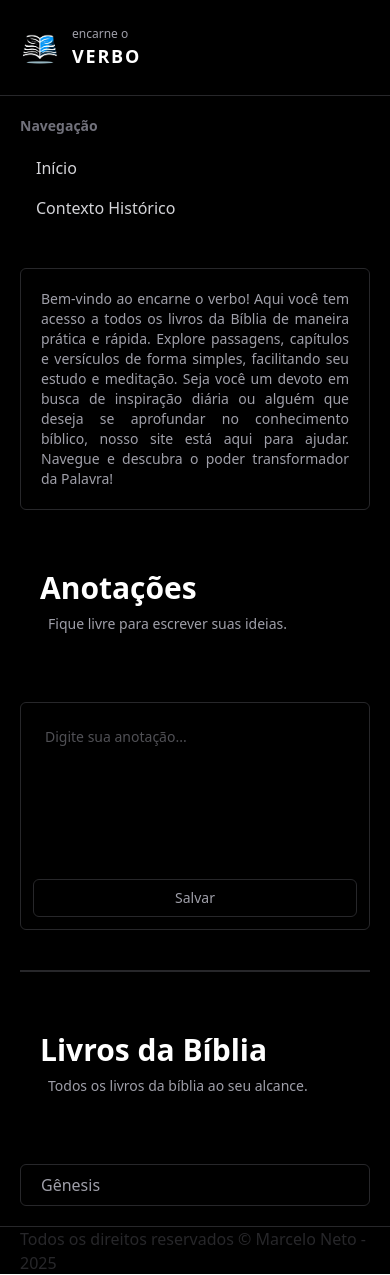
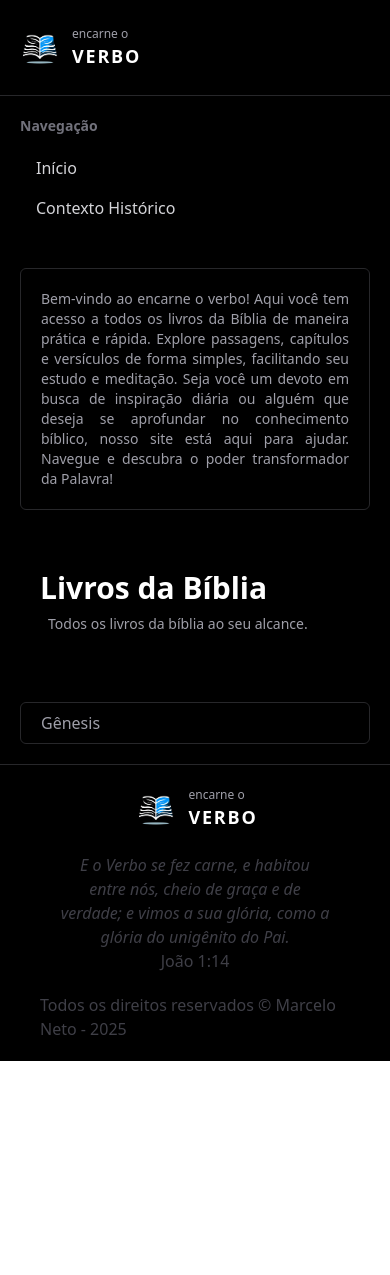
Before and after one commit to marcelonetodev/encarneoverbo, a SvelteKit app: page / in a window 390 px wide. After the commit the page ends 1061 px from the top, so only its background shows below. Built offline with nearby package versions, Linux system fonts and the light colour scheme.

Commit message:
Inserção do rodapé

```diff
--- a/src/components/shared/Markdown.svelte
+++ b/src/components/shared/Markdown.svelte
@@ -118,7 +118,7 @@
   import Botao from "./Botao.svelte";
 
   let mensagemA: string[] = []; // Variável para armazenar as mensagens
-  export let arrayLocal: number = 10; // Limite de anotações
+  export let maxAnotacoes: number = 20; // Limite de anotações
   let markdown: string = ""; // Variável para armazenar a anotação sendo digitada
 
   import { onMount } from "svelte";
@@ -131,7 +131,7 @@
   // Atualiza a lista de mensagens ao montar o componente
   onMount(() => {
     let index = 0;
-    for (let i = 0; i < arrayLocal; i++) {
+    for (let i = 0; i < maxAnotacoes; i++) {
       let aux = i.toString();
       if (verificar(aux)) {
         mensagemA[index] = localStorage.getItem(aux) || ""; // Armazena no array
@@ -143,7 +143,7 @@
   // Função para salvar a anotação
   function setar() {
     let novaMensagem = markdown; // Captura a nova anotação
-    for (let i = 0; i < arrayLocal; i++) {
+    for (let i = 0; i < maxAnotacoes; i++) {
       let aux = i.toString();
       if (!verificar(aux)) {
         localStorage.setItem(aux, novaMensagem); // Salva no localStorage
@@ -168,8 +168,8 @@
     <div
       class="flex flex-col border border-zinc-800 justify-around p-5 rounded-md gap-5 text-sm sm:text-base text-justify text-zinc-400"
     >
-      <p class="font-semibold text-2xl sm:text-3xl">
-        {index + 1}º anotação:
+      <p class="font-semibold text-xl sm:text-3xl">
+        Anotação {index + 1}:
       </p>
       <p>{@html marked(msg)}</p>
       <Botao texto="Apagar" funcaoApagar={() => apagar(index)} />
@@ -186,5 +186,5 @@
     bind:value={markdown}
     placeholder="Digite sua anotação..."
   ></textarea>
-  <Botao funcaoSalvar={() => setar()} texto="Salvar" />
+  <Botao funcao={() => setar()} texto="Salvar" />
 </div>
--- a/src/components/templates/AreaLateral.svelte
+++ b/src/components/templates/AreaLateral.svelte
@@ -7,8 +7,9 @@
   class="flex flex-col self-start gap-10 min-w-72 border border-zinc-800 p-5 rounded-md"
 >
   <Menu titulo="Navegação">
-    <MenuItem texto="Início" href="/" />
+    <MenuItem texto="Bíblia" href="/" />
     <MenuItem texto="Contexto Histórico" href="/livros" />
+    <MenuItem texto="Anotações" href="/anotacoes" />
   </Menu>
   <Menu titulo="Pentateuco">
     <MenuItem texto="Gênesis" href="/livros/GEN" />
--- a/src/components/templates/Rodape.svelte
+++ b/src/components/templates/Rodape.svelte
@@ -1,7 +1,21 @@
-<footer
-  class=" flex justify-end h-12 px-5 items-center border-t border-zinc-800"
->
-  <h3 class="text-zinc-800">
-    Todos os direitos reservados &copy Marcelo Neto - {new Date().getFullYear()}
-  </h3>
+<script>
+  import Logo from "../shared/Logo.svelte";
+  import Texto from "../shared/Texto.svelte";
+</script>
+
+<footer class=" flex justify-end px-5 items-center border-t border-zinc-800">
+  <div class="flex flex-col items-center justify-between flex-1 p-5">
+    <Logo />
+    <p class="p-5 text-zinc-700 text-center">
+      <i>
+        E o Verbo se fez carne, e habitou entre nós, cheio de graça e de
+        verdade; e vimos a sua glória, como a glória do unigênito do Pai.
+      </i><br />
+      João 1:14
+    </p>
+
+    <h3 class="text-zinc-700">
+      Todos os direitos reservados &copy Marcelo Neto - {new Date().getFullYear()}
+    </h3>
+  </div>
 </footer>
--- a/src/routes/+page.svelte
+++ b/src/routes/+page.svelte
@@ -1,63 +1,5 @@
-<!-- <script lang="ts">
-  import Botao from "../components/shared/Botao.svelte";
-  import Markdown from "../components/shared/Markdown.svelte";
-  import Texto from "../components/shared/Texto.svelte";
-  import Titulo from "../components/shared/Titulo.svelte";
-  import livros from "../constants/livros";
-
-  export let book: any = null;
-  export let text: any = null;
-  export let reference: any = null;
-  export let count: any = 1;
-
-  async function api(lv: any, cap: any) {
-    const response = await fetch(
-      `https://bible-api.com/${lv}+${cap}?translation=almeida`
-    );
-    book = await response.json();
-    text = book.text;
-    reference = book.reference;
-    count++;
-    window.scrollTo(0, 0);
-  }
-</script>
-
-<div class="flex flex-col gap-10">
-  <Texto
-    texto="Bem-vindo ao encarne o verbo!
-Aqui você tem acesso a todos os livros da Bíblia de maneira prática e rápida. Explore passagens, capítulos e versículos de forma simples, facilitando seu estudo e meditação. Seja você um devoto em busca de inspiração diária ou alguém que deseja se aprofundar no conhecimento bíblico, nosso site está aqui para ajudar. Navegue e descubra o poder transformador da Palavra!"
-  />
-  <Titulo
-    principal="Anotações"
-    secundario="Fique livre para escrever suas ideias."
-  />
-  <Markdown />
-  <Titulo
-    principal="Bíblia"
-    secundario="Todos os livros da bíblia ao seu alcance."
-  />
-  {#if book !== null}
-    <Titulo principal={reference} />
-    <Texto texto={text} />
-  {/if}
-  {#each livros as lv}
-    <span class="border-b border border-zinc-800"></span>
-    <div class="gap-5 flex flex-col">
-      <Titulo principal={lv.titulo} />
-      <div class="justify-center flex p-5" id="cap">
-        <div class="grid grid-cols-10 gap-4">
-          {#each { length: lv.capitulo }, cap}
-            <Botao texto={cap + 1} funcao={() => api(lv.titulo, cap + 1)} />
-          {/each}
-        </div>
-      </div>
-    </div>
-  {/each}
-</div> -->
-
 <script lang="ts">
   import Botao from "../components/shared/Botao.svelte";
-  import Markdown from "../components/shared/Markdown.svelte";
   import Texto from "../components/shared/Texto.svelte";
   import Titulo from "../components/shared/Titulo.svelte";
   import livros from "../constants/livros";
@@ -100,12 +42,6 @@ Aqui você tem acesso a todos os livros da Bíblia de maneira prática e rápida
 Aqui você tem acesso a todos os livros da Bíblia de maneira prática e rápida. Explore passagens, capítulos e versículos de forma simples, facilitando seu estudo e meditação. Seja você um devoto em busca de inspiração diária ou alguém que deseja se aprofundar no conhecimento bíblico, nosso site está aqui para ajudar. Navegue e descubra o poder transformador da Palavra!"
   />
   <Titulo
-    principal="Anotações"
-    secundario="Fique livre para escrever suas ideias."
-  />
-  <Markdown />
-  <span class="border-b border border-zinc-800"></span>
-  <Titulo
     principal=" Livros da Bíblia"
     secundario="Todos os livros da bíblia ao seu alcance."
   />
@@ -126,7 +62,6 @@ Aqui você tem acesso a todos os livros da Bíblia de maneira prática e rápida
     </div>
   {/if}
 
-  <!-- Menu suspenso para selecionar o livro -->
   <div class="flex justify-center">
     <select
       class=" placeholder:text-slate-40 pl-5 pr-8 py-2 transition duration-300 ease focus:border-slate-400 hover:border-slate-400 shadow-sm focus:shadow-md appearance-none cursor-pointer flex-1 p-4 font-light border border-zinc-800 rounded-md bg-transparent text-zinc-400 focus:outline-none focus:ring-2 focus:ring-zinc-800"
--- /dev/null
+++ b/src/routes/anotacoes/+page.svelte
@@ -0,0 +1,46 @@
+<script lang="ts">
+  import Botao from "../../components/shared/Botao.svelte";
+  import Markdown from "../../components/shared/Markdown.svelte";
+  import Texto from "../../components/shared/Texto.svelte";
+  import Titulo from "../../components/shared/Titulo.svelte";
+  import livros from "../../constants/livros";
+
+  export let book: any = null;
+  export let text: any = null;
+  export let verses: any = null;
+  export let reference: any = null;
+  export let count: any = 1;
+  let selectedBook: string | null = null;
+
+  async function api(lv: any, cap: any) {
+    const response = await fetch(
+      `https://bible-api.com/${lv}+${cap}?translation=almeida`
+    );
+    book = await response.json();
+    text = book.text;
+    verses = book.verses;
+    reference = book.reference;
+    count++;
+    window.scrollTo(0, 0);
+  }
+
+  function handleBookSelection(event: Event) {
+    const selectElement = event.target as HTMLSelectElement;
+    selectedBook = selectElement.value;
+  }
+
+  function copiarTexto() {
+    const textoParaCopiar = text || "Texto não disponível.";
+    navigator.clipboard.writeText(textoParaCopiar).then(() => {
+      alert("Texto copiado para a área de transferência!");
+    });
+  }
+</script>
+
+<div class="flex flex-col gap-10">
+  <Titulo
+    principal="Anotações"
+    secundario="Fique livre para escrever suas ideias."
+  />
+  <Markdown />
+</div>
```
